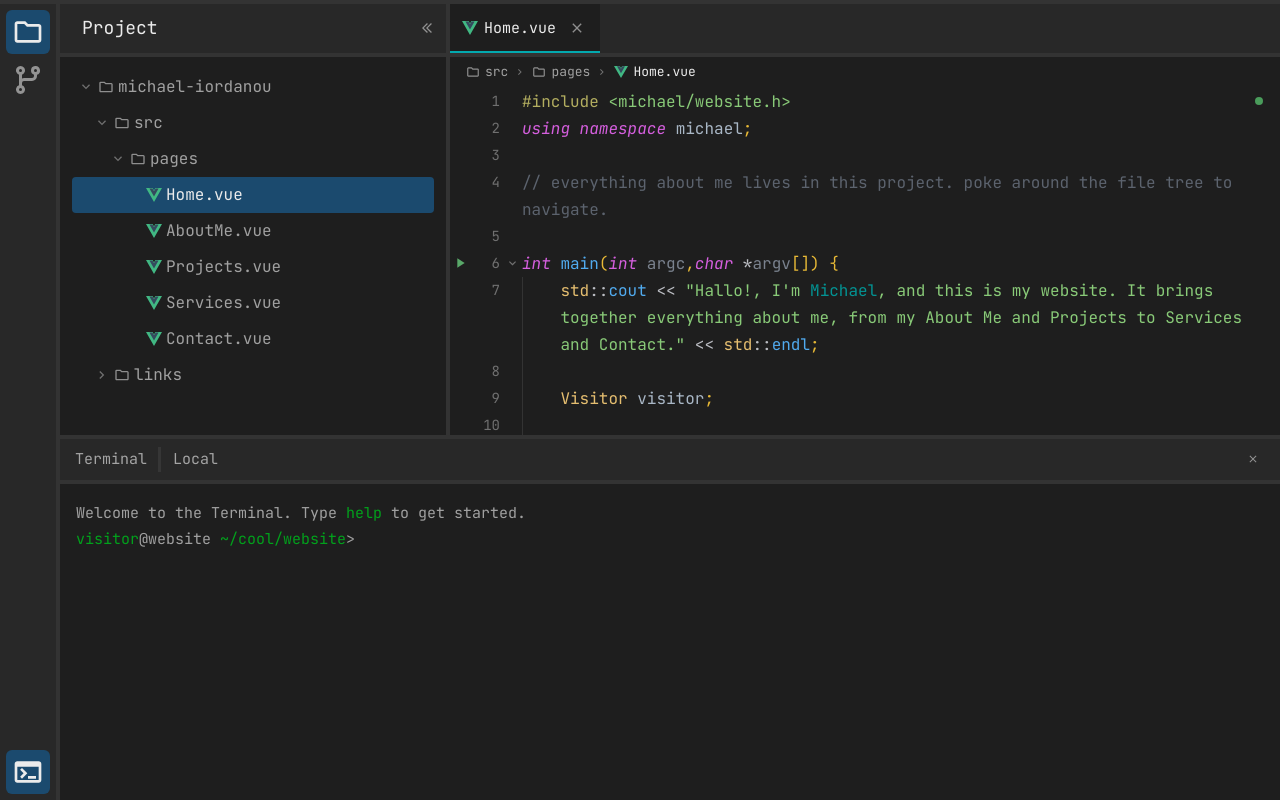
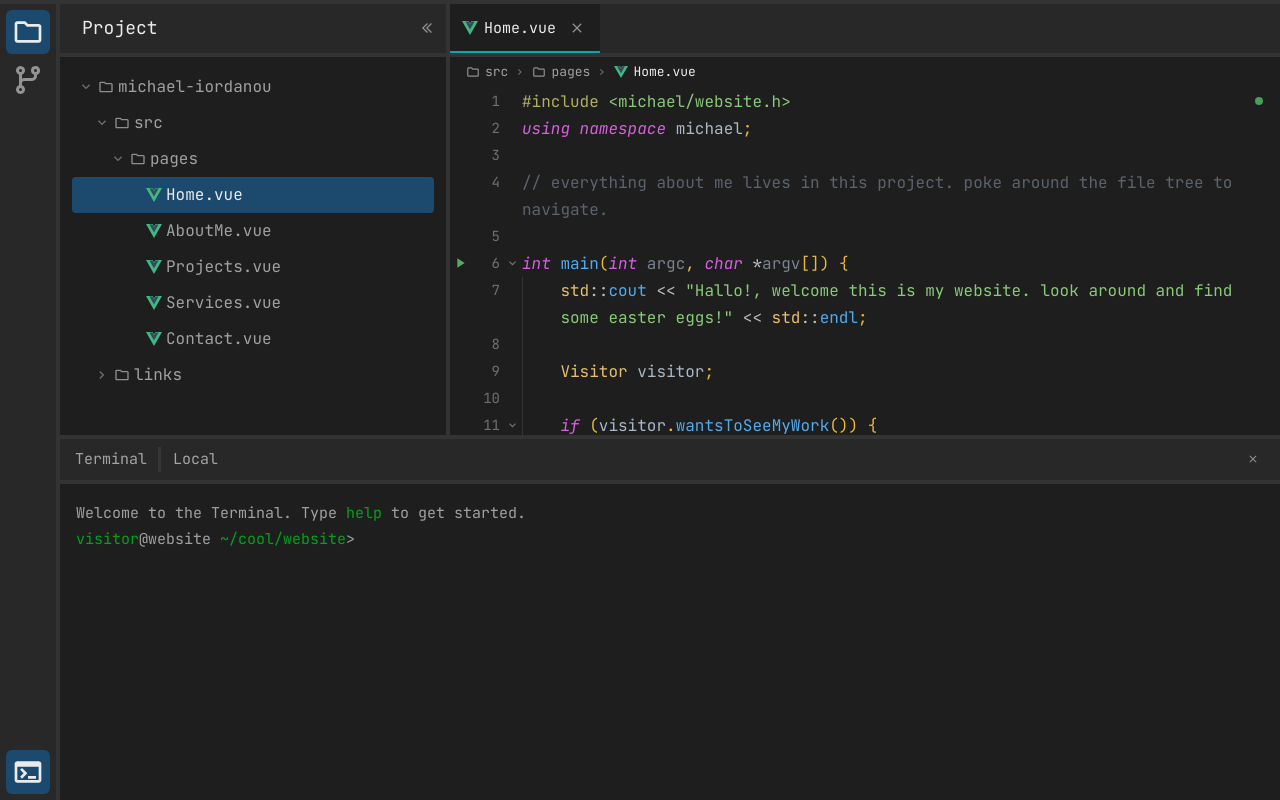
Before and after one commit to EclipsedMango/MyWebsite, a Vue app: page / in a window 1280 px wide. Built offline with nearby package versions, Linux system fonts and the light colour scheme.

Commit message:
cleaned up visual issues on home page

```diff
--- a/src/pages/Home.vue
+++ b/src/pages/Home.vue
@@ -3,6 +3,7 @@ import CodeEditor from "@/components/editor/CodeEditor.vue";
 import CodeLine from "@/components/editor/CodeLine.vue";
 import CodeFold from "@/components/editor/CodeFold.vue";
 import CodeInlay from "@/components/editor/CodeInlay.vue";
+import CubeIcon from "@/components/Icons/CubeIcon.vue";
 </script>
 
 <template>
@@ -17,15 +18,14 @@ import CodeInlay from "@/components/editor/CodeInlay.vue";
       <template #head>
         <span class="t-kw">int </span>
         <span class="t-fn">main</span><span class="t-p">(</span>
-        <span class="t-kw">int </span><span class="t-param">argc</span><span class="t-p">,</span>
+        <span class="t-kw">int </span><span class="t-param">argc</span><span class="t-p">, </span>
         <span class="t-kw">char </span>*<span class="t-param">argv</span><span class="t-p">[])</span>
         <span class="t-p"> {</span>
       </template>
 
       <CodeLine :indent="1">
         <span class="t-type">std</span>::<span class="t-fn">cout</span> &lt;&lt;
-        <span class="t-str">"Hallo!, I'm <span class="t-hl">Michael</span>, and this is my website. It brings together
-          everything about me, from my About Me and Projects to Services and Contact."</span>
+        <span class="t-str">"Hallo!, welcome this is my website. look around and find some easter eggs!"</span>
         &lt;&lt; <span class="t-type">std</span>::<span class="t-fn">endl</span><span class="t-p">;</span>
       </CodeLine>
       <CodeLine :indent="1"></CodeLine>
@@ -39,7 +39,7 @@ import CodeInlay from "@/components/editor/CodeInlay.vue";
       <CodeFold :indent="1">
         <template #head>
           <span class="t-kw">if </span><span class="t-p">(</span><span class="t-var">visitor</span><span class="t-p">.</span><span class="t-fn">wantsToSeeMyWork</span><span class="t-p">())</span>
-          <span class="t-p">{</span>
+          <span class="t-p"> {</span>
         </template>
 
         <CodeLine :indent="2">
@@ -58,7 +58,7 @@ import CodeInlay from "@/components/editor/CodeInlay.vue";
 
         <CodeInlay :indent="2" label="Mango Engine - C++ Custom engine built on OpenGL">
           <div class="project-card">
-            <img src="/cube.png" alt="MangoEngine" width="96" height="96" />
+            <CubeIcon class="project-card-icon"></CubeIcon>
             <div class="project-copy">
               <p>
                 This is a cool custom engine project heavily leaning into graphics, its built on OpenGL and C++ and is still a work in progress.
@@ -95,8 +95,12 @@ import CodeInlay from "@/components/editor/CodeInlay.vue";
   flex-direction: row;
   align-items: flex-start;
   gap: 14px;
+  max-width: 900px;
+}
 
-  max-width: 620px;
+.project-card-icon {
+  width: 124px;
+  height: 84px;
 }
 
 .project-card img {
```
